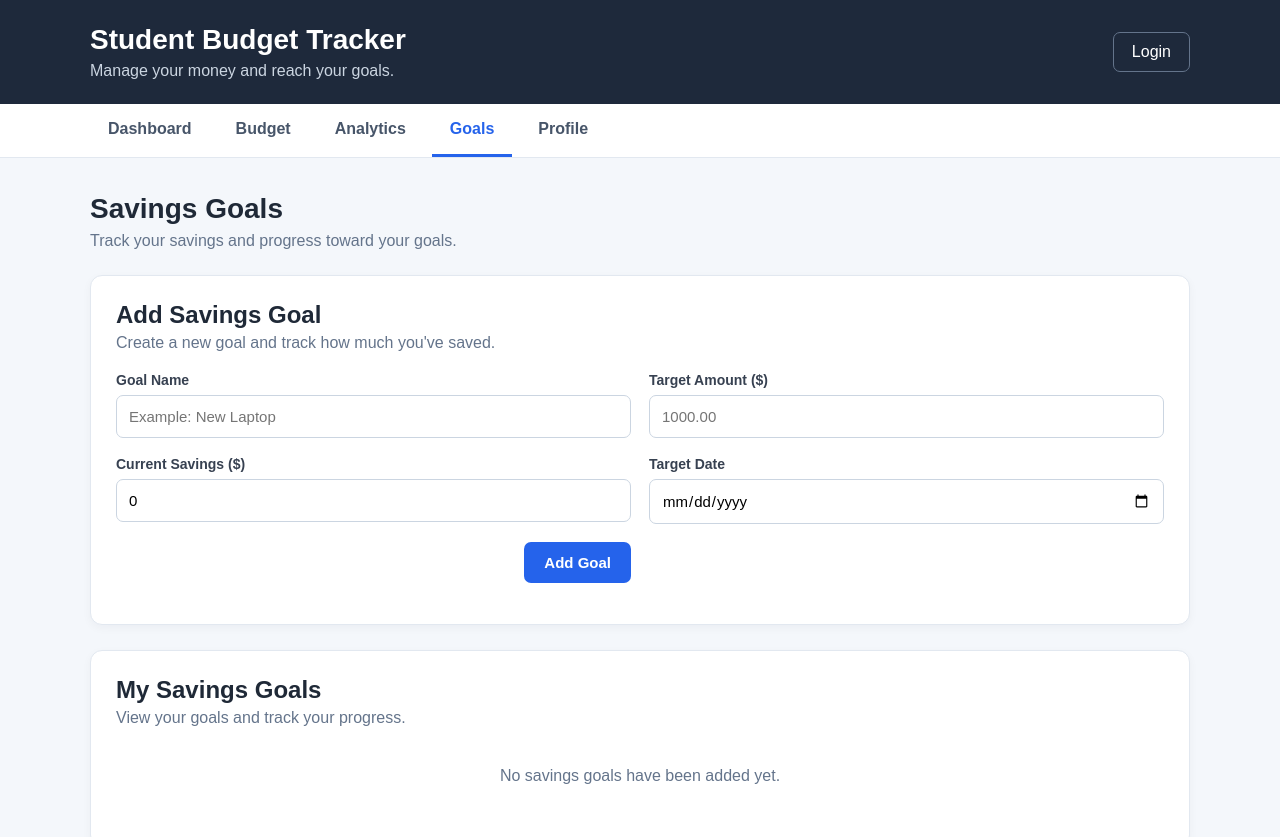
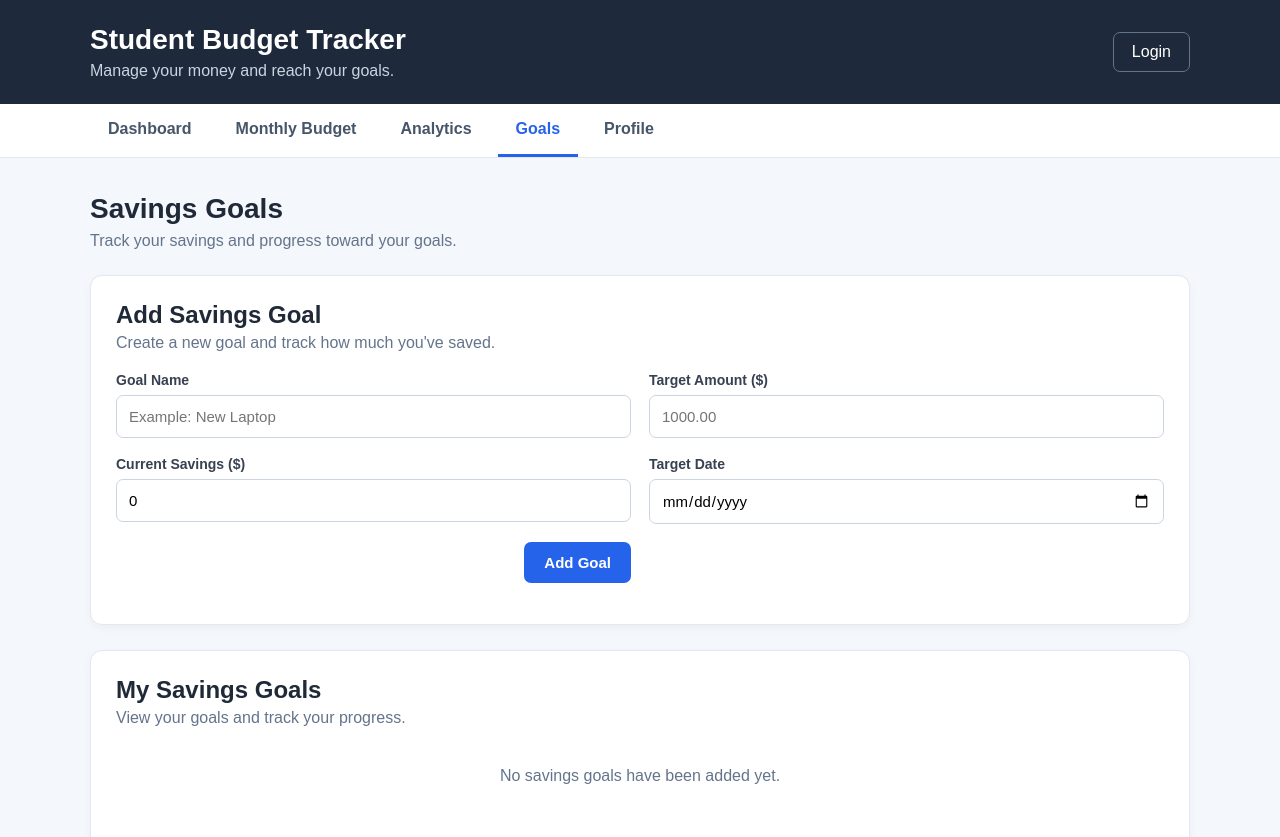
Before and after one commit to M-ower/CMPS480-Student-Budget, a website: page goals.html in a window 1280 px wide. Shown: the top 837 px of the page. Drawn offline with Linux system fonts and the light colour scheme.

Commit message:
Corrections made

```diff
--- a/goals.html
+++ b/goals.html
@@ -24,11 +24,11 @@
     <!-- Navigation -->
     <nav class="navigation">
         <div class="nav-container">
-            <a href="index.html">Dashboard</a>
-            <a href="budget.html">Budget</a>
-            <a href="analytics.html">Analytics</a>
-            <a href="goals.html" class="active">Goals</a>
-            <a href="profile.html">Profile</a>
+        <a href="index.html">Dashboard</a>
+        <a href="budget.html">Monthly Budget</a>
+        <a href="analytics.html">Analytics</a>
+        <a href="goals.html" class="active" >Goals</a>
+        <a href="profile.html">Profile</a>
         </div>
     </nav>
 
```
Also changed, not shown: profile.html (+5 -5 lines).
